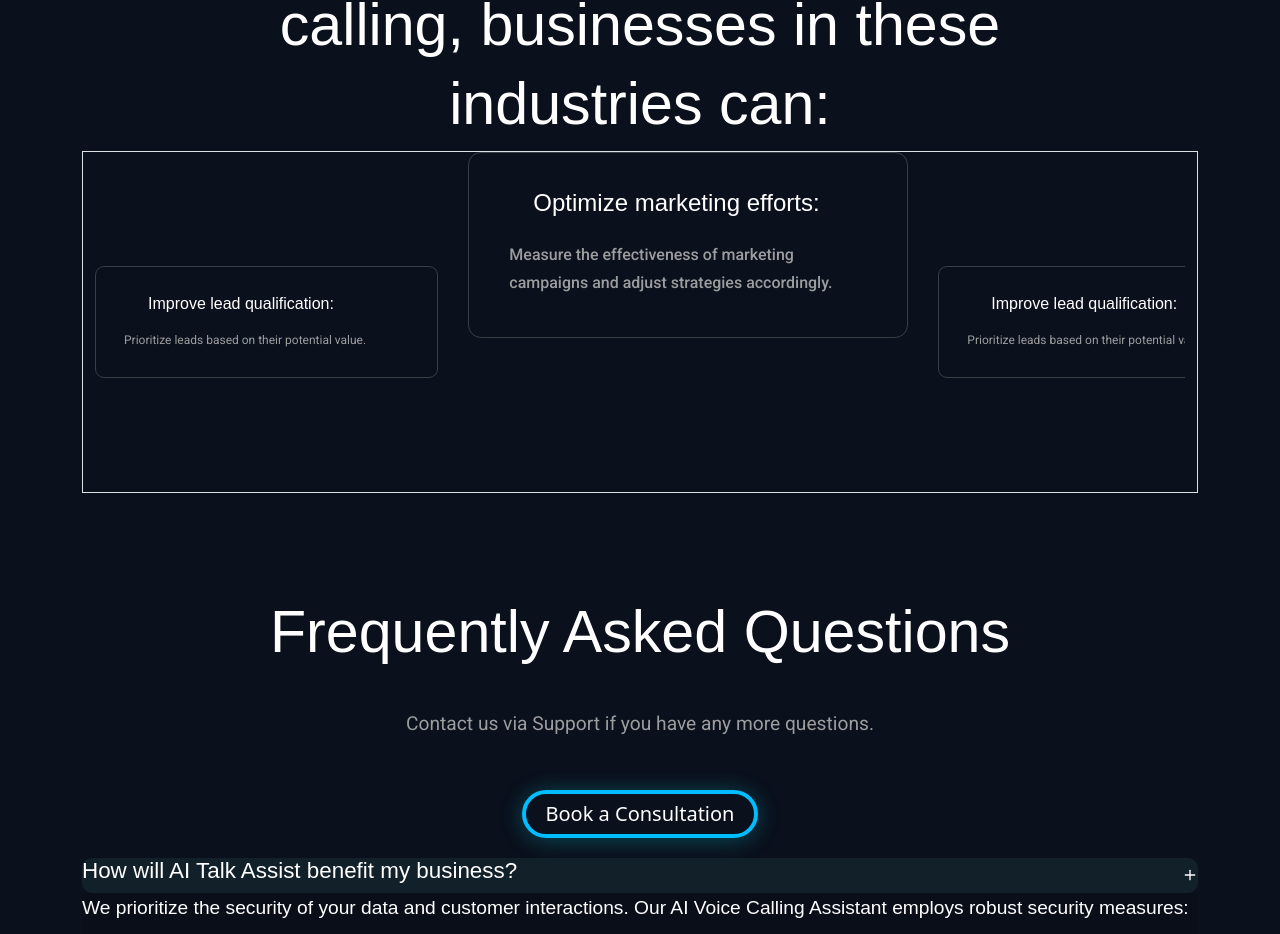
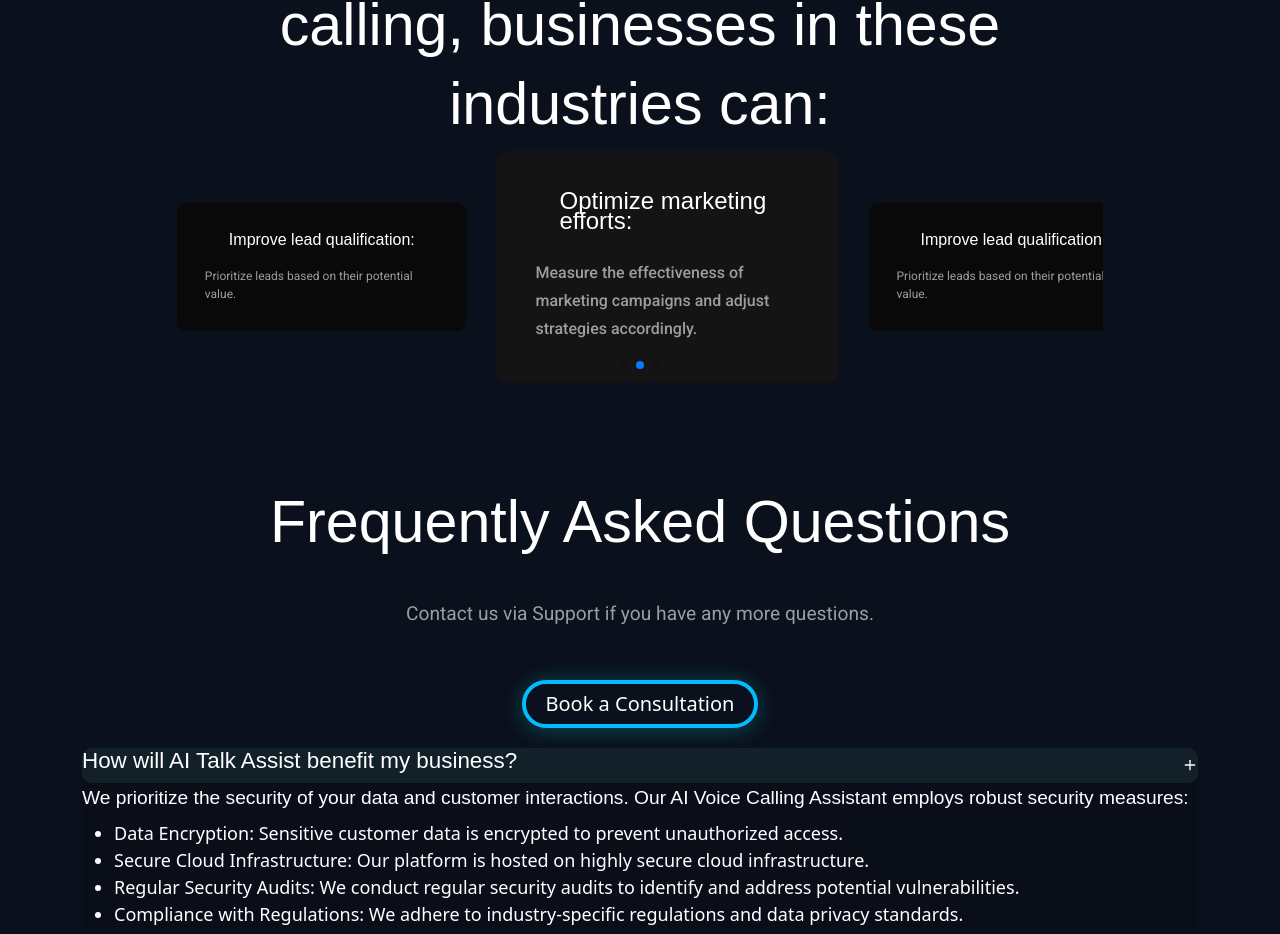
Before and after one commit to muhzee733/4ir, a Next.js app: page /landing/leadgeneration in a window 1280 px wide. Shown: the part 5474-6408 px from the top of the page. Built offline with nearby package versions, Linux system fonts and the light colour scheme.

Commit message:
testimonial

```diff
--- a/src/components/Slider.jsx
+++ b/src/components/Slider.jsx
@@ -1,9 +1,9 @@
 import React, { useEffect, useRef } from "react";
 import { Swiper, SwiperSlide } from "swiper/react";
 import { Pagination, Navigation } from "swiper/modules";
-import "./widgets.css"
+import "./widgets.css";
 
-const Slider = ({ SliderData, className }) => {
+const Slider = ({ SliderData }) => {
   const swiperRef = useRef(null);
 
   useEffect(() => {
@@ -13,30 +13,29 @@
   }, []);
 
   return (
-    <div className="container">
     <Swiper
       ref={swiperRef}
       slidesPerView={3}
       spaceBetween={30}
-        // pagination={{
-        //   clickable: true,
-        // }}
+      pagination={{
+        clickable: true,
+      }}
       centeredSlides={true}
       // navigation={true}
       modules={[Pagination, Navigation]}
       className="mySwiper"
     >
-        {SliderData?.map((item, index) => (
-          <div className="">
-          <SwiperSlide key={index} >
-            <div className={`testimonial-card ${className}`}>
+      {SliderData?.map((item, key) => (
+        <SwiperSlide key={key}>
+          <div className={`testimonial-card`}>
             <div className="d-flex align-items-center">
-                {
-                  item.img ? <img
+              {item.img && (
+                <img
                   src="/images/testimonial.png"
-                    className=" rounded-5 p-1"
-                  /> : null
-                }
+                  className="rounded-5 p-1"
+                  alt="Client"
+                />
+              )}
               <div className="ms-4 testimonial-client">
                 <h5>{item?.clientName}</h5>
                 <h6>{item?.country}</h6>
@@ -47,10 +46,8 @@
             </div>
           </div>
         </SwiperSlide>
-          </div>
       ))}
     </Swiper>
-    </div>
   );
 };
 
--- a/src/pages/landing/leadgeneration/aivoiceCalling.css
+++ b/src/pages/landing/leadgeneration/aivoiceCalling.css
@@ -456,6 +456,16 @@
   margin: 0;
 } */
 
+.leadSidebar {
+  width: 83%;
+  margin: 0 auto;
+}
+.leadSidebar .swiper-slide-active{
+  height: unset;
+  width: 343px !important;
+
+}
+
 @media screen and (min-width: 1400px) {
   .banner-content {
     min-height: 100vh !important;
--- a/src/pages/landing/leadgeneration/index.jsx
+++ b/src/pages/landing/leadgeneration/index.jsx
@@ -184,52 +184,6 @@
       testimonial: "Prioritize leads based on their potential value."
     },
   ]
-  // const AccordianLeadapi = [
-  //   {
-  //     id: 1,
-  //     accordianid: "headingOne",
-  //     collapseid: "collapseOne",
-  //     datatargetid: "#collapseOne",
-  //     title: "How will AI Talk Assist benefit my business?",
-  //     value: true,
-  //     show: "show",
-  //     heading:
-  //       "We prioritize the security of your data and customer interactions. Our AI Voice Calling Assistant employs robust security measures:",
-
-  //   },
-  //   {
-  //     id: 2,
-  //     accordianid: "headingTwo",
-  //     collapseid: "collapseTwo",
-  //     title: "How does it work?",
-  //     datatargetid: "#collapseTwo",
-  //     value: true,
-  //     heading:
-  //       "We prioritize the security of your data and customer interactions. Our AI Voice Calling Assistant employs robust security measures:",
-
-  //   },
-  //   {
-  //     id: 3,
-  //     accordianid: "headingThree",
-  //     collapseid: "collapseThree",
-  //     title: "Is it easy to use?",
-  //     datatargetid: "#collapseThree",
-  //     value: true,
-  //     heading:
-  //       "We prioritize the security of your data and customer interactions. Our AI Voice Calling Assistant employs robust security measures:",
-
-  //   },
-  //   {
-  //     id: 4,
-  //     accordianid: "headingFour",
-  //     collapseid: "collapseFour",
-  //     title: "Is it secure?",
-  //     datatargetid: "#collapseFour",
-  //     value: false,
-  //     heading:
-  //       "We prioritize the security of your data and customer interactions. Our AI Voice Calling Assistant employs robust security measures:",
-  //   },
-  // ]
   const Accordianapi = [
     {
       id: 1,
@@ -509,8 +463,8 @@
               <div className="testimonial-heading">
                 <H2 title="By leveraging AI-powered lead generation and automated voice calling, businesses in these industries can:" className='text-center' />
               </div>
-              <div className="leadSidebar border ">
-                <Slider SliderData={SliderDataLead} className="leadgensidebar customborder" />
+              <div className="leadSidebar">
+                <Slider SliderData={SliderDataLead} />
               </div>
             </div>
           </div>
```
Lines whose indentation alone changed are shown as unchanged.
